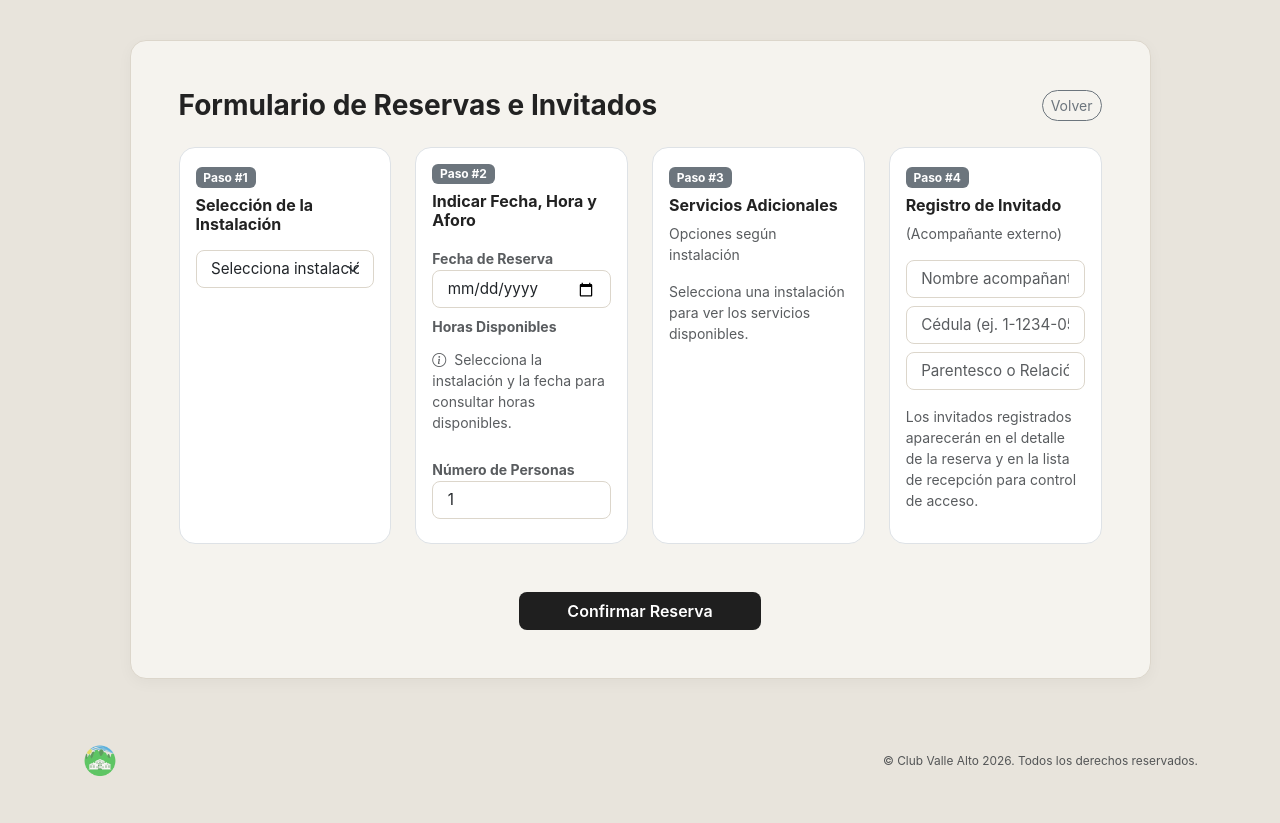
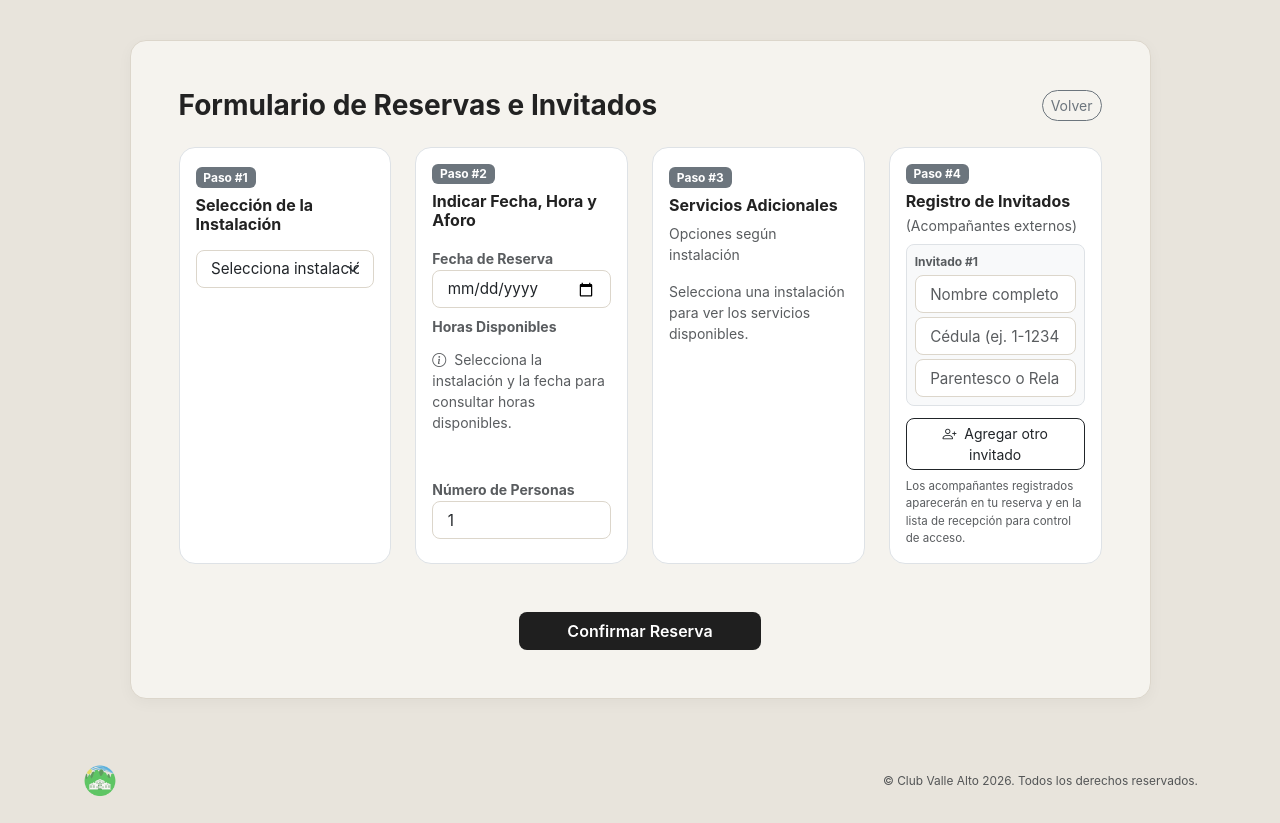
Before and after one commit to GaboBaVi/Pr2AP-Gr1, a Node server app: template views/socio/reservar.ejs in a window 1280 px wide. Shown: the part 107-930 px from the top of the page. Before the commit the page ends 883 px from the top, so only its background shows below. Run offline with Node 20, Linux system fonts and the light colour scheme; the template is opened without the code that fills it, so the values that code supplies are empty; some libraries are stand-ins or nearby versions.

Commit message:
feat: multiples invitados dinamicos en paso 4 y estandarizacion formal de badges sin tonos azules en perfil

```diff
--- a/views/socio/reservar.ejs
+++ b/views/socio/reservar.ejs
@@ -147,22 +147,49 @@
 
           <!-- PASO 4: REGISTRO DE INVITADO -->
           <div class="col-md-3">
-            <div class="border rounded-4 p-3 bg-white h-100">
-              <span class="badge bg-secondary mb-2">Paso #4</span>
-              <h6 class="fw-bold mb-2">Registro de Invitado</h6>
-              <p class="small text-muted mb-3">(Acompañante externo)</p>
+            <div class="border rounded-4 p-3 bg-white h-100 d-flex flex-column">
+              <span class="badge bg-secondary mb-2 align-self-start">Paso #4</span>
+              <h6 class="fw-bold mb-1">Registro de Invitados</h6>
+              <p class="small text-muted mb-2">(Acompañantes externos)</p>
 
-              <div class="mb-2">
-                <input type="text" name="invitado_nombre" class="form-control form-control-custom" placeholder="Nombre acompañante" value="<%= datosPrevios.invitado_nombre || '' %>">
+              <!-- CONTENEDOR DINÁMICO DE FILAS DE INVITADOS -->
+              <div id="contenedorInvitados" class="d-flex flex-column gap-2 mb-2" style="max-height: 250px; overflow-y: auto;">
+                <%
+                  const prevNombres = Array.isArray(datosPrevios.invitado_nombre) ? datosPrevios.invitado_nombre : (datosPrevios.invitado_nombre ? [datosPrevios.invitado_nombre] : ['']);
+                  const prevCedulas = Array.isArray(datosPrevios.invitado_cedula) ? datosPrevios.invitado_cedula : (datosPrevios.invitado_cedula ? [datosPrevios.invitado_cedula] : ['']);
+                  const prevParen = Array.isArray(datosPrevios.invitado_parentesco) ? datosPrevios.invitado_parentesco : (datosPrevios.invitado_parentesco ? [datosPrevios.invitado_parentesco] : ['']);
+                  const totalPrev = Math.max(1, prevNombres.length);
+                %>
+                <% for (let i = 0; i < totalPrev; i++) { %>
+                  <div class="bloque-invitado border rounded-3 p-2 bg-light position-relative" id="bloqueInvitado<%= i + 1 %>">
+                    <div class="d-flex justify-content-between align-items-center mb-1">
+                      <span class="fw-bold text-muted" style="font-size: 0.75rem;">Invitado #<%= i + 1 %></span>
+                      <% if (i > 0) { %>
+                        <button type="button" class="btn btn-sm btn-link text-danger p-0 text-decoration-none" onclick="eliminarFilaInvitado('bloqueInvitado<%= i + 1 %>')" title="Quitar este invitado">
+                          <i class="bi bi-x-circle-fill"></i>
+                        </button>
+                      <% } %>
+                    </div>
+                    <div class="mb-1">
+                      <input type="text" name="invitado_nombre" class="form-control form-control-custom form-control-sm" placeholder="Nombre completo" value="<%= prevNombres[i] || '' %>">
+                    </div>
+                    <div class="mb-1">
+                      <input type="text" name="invitado_cedula" class="form-control form-control-custom form-control-sm" placeholder="Cédula (ej. 1-1234-0567)" pattern="^(?:[1-9]-?\d{4}-?\d{4}|\d{9}|\d{11,12})?$" title="Formato: 9 dígitos costarricense" value="<%= prevCedulas[i] || '' %>">
+                    </div>
+                    <div>
+                      <input type="text" name="invitado_parentesco" class="form-control form-control-custom form-control-sm" placeholder="Parentesco o Relación" value="<%= prevParen[i] || '' %>">
+                    </div>
+                  </div>
+                <% } %>
               </div>
-              <div class="mb-2">
-                <input type="text" name="invitado_cedula" class="form-control form-control-custom" placeholder="Cédula (ej. 1-1234-0567)" pattern="^(?:[1-9]-?\d{4}-?\d{4}|\d{9}|\d{11,12})?$" title="Formato: 9 dígitos costarricense" value="<%= datosPrevios.invitado_cedula || '' %>">
-              </div>
-              <div class="mb-3">
-                <input type="text" name="invitado_parentesco" class="form-control form-control-custom" placeholder="Parentesco o Relación" value="<%= datosPrevios.invitado_parentesco || '' %>">
-              </div>
-              <small class="text-muted d-block mb-3">
-                Los invitados registrados aparecerán en el detalle de la reserva y en la lista de recepción para control de acceso.
+
+              <!-- BOTÓN PARA AGREGAR OTRO INVITADO -->
+              <button type="button" class="btn btn-sm btn-outline-dark w-100 mt-1" onclick="agregarFilaInvitado()" style="border-radius: 8px;">
+                <i class="bi bi-person-plus me-1"></i> Agregar otro invitado
+              </button>
+
+              <small class="text-muted d-block mt-auto pt-2" style="font-size: 0.72rem;">
+                Los acompañantes registrados aparecerán en tu reserva y en la lista de recepción para control de acceso.
               </small>
             </div>
           </div>
@@ -457,6 +484,44 @@ document.getElementById('formReserva').addEventListener('submit', function(e) {
   }
 });
 
+// Manejo dinamico de multiples invitados (Paso #4)
+let contadorInvitados = document.querySelectorAll('#contenedorInvitados .bloque-invitado').length || 1;
+
+function agregarFilaInvitado() {
+  contadorInvitados++;
+  const cont = document.getElementById('contenedorInvitados');
+  const num = contadorInvitados;
+  const div = document.createElement('div');
+  div.className = 'bloque-invitado border rounded-3 p-2 bg-light position-relative';
+  div.id = 'bloqueInvitado' + num;
+  div.innerHTML = `
+    <div class="d-flex justify-content-between align-items-center mb-1">
+      <span class="fw-bold text-muted" style="font-size: 0.75rem;">Invitado #${num}</span>
+      <button type="button" class="btn btn-sm btn-link text-danger p-0 text-decoration-none" onclick="eliminarFilaInvitado('${div.id}')" title="Quitar este invitado">
+        <i class="bi bi-x-circle-fill"></i>
+      </button>
+    </div>
+    <div class="mb-1">
+      <input type="text" name="invitado_nombre" class="form-control form-control-custom form-control-sm" placeholder="Nombre completo" required>
+    </div>
+    <div class="mb-1">
+      <input type="text" name="invitado_cedula" class="form-control form-control-custom form-control-sm" placeholder="Cédula (ej. 1-1234-0567)" pattern="^(?:[1-9]-?\\d{4}-?\\d{4}|\\d{9}|\\d{11,12})?$" title="Formato: 9 dígitos costarricense" required>
+    </div>
+    <div>
+      <input type="text" name="invitado_parentesco" class="form-control form-control-custom form-control-sm" placeholder="Parentesco o Relación">
+    </div>
+  `;
+  cont.appendChild(div);
+  cont.scrollTop = cont.scrollHeight;
+}
+
+function eliminarFilaInvitado(id) {
+  const el = document.getElementById(id);
+  if (el) {
+    el.remove();
+  }
+}
+
 // Ejecutar al cargar
 document.addEventListener('DOMContentLoaded', () => {
   const inputFecha = document.getElementById('inputFecha');
```
Also changed, not shown: controllers/reservaController.js (+28 -10 lines), views/socio/perfil.ejs (+7 -7 lines).
